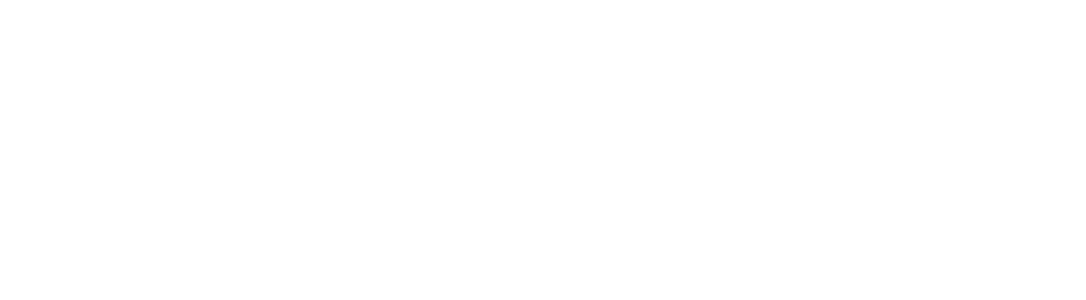
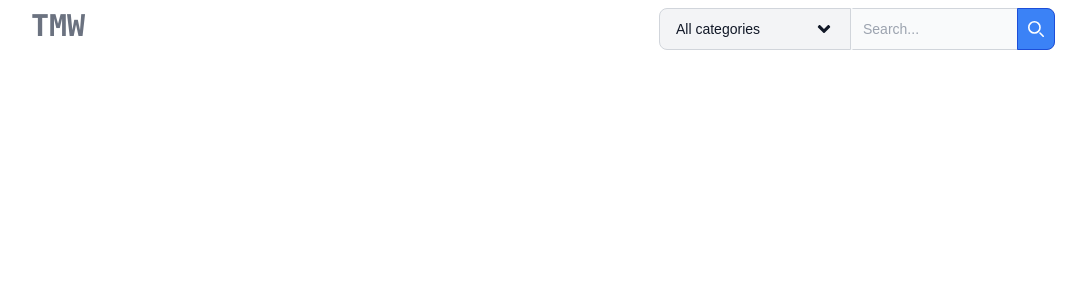
Before and after one commit to Gor-Hoveyan/the-movie-website, a Next.js app: page / in a window 1280 px wide. Shown: the top 300 px of the page, without its empty margins (97-1183 px from the left). Built offline with nearby package versions, Linux system fonts and the light colour scheme.

Commit message:
Add movies and shows pages

```diff
--- a/next.config.mjs
+++ b/next.config.mjs
@@ -8,6 +8,7 @@ const nextConfig = {
       },
     ],
   },
+  reactStrictMode: false,
 };
 
 export default nextConfig;
--- a/src/app/home/page.tsx
+++ b/src/app/home/page.tsx
@@ -5,6 +5,8 @@ export default async function Home() {
   const top = await getTop();
   const popularMovies = await getPopularMovies();
   const popularShows = await getPopularShows();
+  const playingNow = await getPlayingMovies();
+  const upcomingMovies = await getUpcomingMovies();
   return (
     <div className="w-4/5 mx-auto">
       <MovieCarousel movies={top} title="Trending" />
@@ -14,6 +16,8 @@ export default async function Home() {
         type="movie"
       />
       <MovieCarousel movies={popularShows} title="Popular TV Shows" type="tv" />
+      <MovieCarousel movies={playingNow} title="Playing now" type="movie" />
+      <MovieCarousel movies={playingNow} title="Upcoming" type="movie" />
     </div>
   );
 }
@@ -39,4 +43,16 @@ async function getPopularShows(): Promise<MoviesData> {
   return (await data).json();
 }
 
-//
+async function getPlayingMovies(): Promise<MoviesData> {
+  const data: Promise<Response> = fetch(
+    `https://api.themoviedb.org/3/movie/now_playing?language=en-US&page=1&api_key=fb1c9bd7dc22cbc5831bea8ce17ea69e`
+  );
+  return (await data).json();
+}
+
+async function getUpcomingMovies(): Promise<MoviesData> {
+  const data: Promise<Response> = fetch(
+    `https://api.themoviedb.org/3/movie/upcoming?language=en-US&page=1&api_key=fb1c9bd7dc22cbc5831bea8ce17ea69e`
+  );
+  return (await data).json();
+}
--- a/src/app/layout.tsx
+++ b/src/app/layout.tsx
@@ -1,6 +1,7 @@
 import type { Metadata } from "next";
 import localFont from "next/font/local";
 import "./globals.css";
+import Header from "@/components/Header";
 
 const geistSans = localFont({
   src: "./fonts/GeistVF.woff",
@@ -28,6 +29,7 @@ export default function RootLayout({
       <body
         className={`${geistSans.variable} ${geistMono.variable} antialiased`}
       >
+        <Header />
         {children}
       </body>
     </html>
--- /dev/null
+++ b/src/app/movies/page.tsx
@@ -0,0 +1,46 @@
+import MovieCarousel from "@/components/MovieCarousel/MovieCarousel";
+import { MoviesData } from "@/types/movie";
+
+export default async function Home() {
+  const popularMovies = await getPopularMovies();
+  const playingNow = await getPlayingMovies();
+  const upcomingMovies = await getUpcomingMovies();
+  const topRatedMovies = await getTopRatedMovies();
+  return (
+    <div className="w-4/5 mx-auto">
+      <MovieCarousel movies={topRatedMovies} title="Top rated" type="movie" />
+
+      <MovieCarousel movies={popularMovies} title="Popular" type="movie" />
+      <MovieCarousel movies={playingNow} title="Playing now" type="movie" />
+      <MovieCarousel movies={upcomingMovies} title="Upcoming" type="movie" />
+    </div>
+  );
+}
+
+async function getPopularMovies(): Promise<MoviesData> {
+  const data: Promise<Response> = fetch(
+    `https://api.themoviedb.org/3/movie/popular?language=en-US&page=1&api_key=fb1c9bd7dc22cbc5831bea8ce17ea69e`
+  );
+  return (await data).json();
+}
+
+async function getPlayingMovies(): Promise<MoviesData> {
+  const data: Promise<Response> = fetch(
+    `https://api.themoviedb.org/3/movie/now_playing?language=en-US&page=1&api_key=fb1c9bd7dc22cbc5831bea8ce17ea69e`
+  );
+  return (await data).json();
+}
+
+async function getUpcomingMovies(): Promise<MoviesData> {
+  const data: Promise<Response> = fetch(
+    `https://api.themoviedb.org/3/movie/upcoming?language=en-US&page=1&api_key=fb1c9bd7dc22cbc5831bea8ce17ea69e`
+  );
+  return (await data).json();
+}
+
+async function getTopRatedMovies(): Promise<MoviesData> {
+  const data: Promise<Response> = fetch(
+    `https://api.themoviedb.org/3/movie/top_rated?language=en-US&page=1&api_key=fb1c9bd7dc22cbc5831bea8ce17ea69e`
+  );
+  return (await data).json();
+}
--- /dev/null
+++ b/src/app/search/page.tsx
@@ -0,0 +1,31 @@
+import MovieIcon from "@/components/MovieIcon";
+import { MoviesData } from "@/types/movie";
+import { headers } from "next/headers";
+
+export default async function Page() {
+  let results: MoviesData | undefined;
+  const headersList = headers();
+  const fullUrl = headersList.get("referer") || "";
+  console.log(fullUrl);
+  const category = fullUrl.split("category=")[1].split("&")[0];
+  const query = fullUrl.split("query=")[1];
+  results = await getData(category, query);
+
+  console.log(results);
+  return (
+    <div>
+      {results?.results.map((movie, index) => {
+        return <MovieIcon movie={movie} type={category} key={index} />;
+      })}
+    </div>
+  );
+}
+
+async function getData(category: string, query: string): Promise<MoviesData> {
+  const data: Promise<Response> = fetch(
+    `https://api.themoviedb.org/3/search/${category}?query=${query}&include_adult=false&language=en-US&page=1&api_key=fb1c9bd7dc22cbc5831bea8ce17ea69e`
+  );
+  return (await data).json();
+}
+
+// https://api.themoviedb.org/3/search/movie?query=s&include_adult=false&language=en-US&page=1
--- /dev/null
+++ b/src/app/shows/page.tsx
@@ -0,0 +1,47 @@
+import MovieCarousel from "@/components/MovieCarousel/MovieCarousel";
+import { MoviesData } from "@/types/movie";
+
+export default async function Home() {
+  const popularShows = await getPopularShows();
+  const airingShows = await getAiringShows();
+  const onAirShows = await getShowsOnAir();
+  const topRatedShows = await getTopRatedShows();
+  return (
+    <div className="w-4/5 mx-auto">
+      <MovieCarousel movies={topRatedShows} title="Top rated" type="tv" />
+      <MovieCarousel movies={popularShows} title="Popular" type="tv" />
+      <MovieCarousel movies={airingShows} title="Airing today" type="tv" />
+      <MovieCarousel movies={onAirShows} title="Aired on this week" type="tv" />
+    </div>
+  );
+}
+
+async function getPopularShows(): Promise<MoviesData> {
+  const data: Promise<Response> = fetch(
+    `https://api.themoviedb.org/3/tv/popular?language=en-US&page=1&api_key=fb1c9bd7dc22cbc5831bea8ce17ea69e`
+  );
+  return (await data).json();
+}
+
+async function getAiringShows(): Promise<MoviesData> {
+  const data: Promise<Response> = fetch(
+    `https://api.themoviedb.org/3/tv/airing_today?language=en-US&page=1&api_key=fb1c9bd7dc22cbc5831bea8ce17ea69e`
+  );
+  return (await data).json();
+}
+
+async function getShowsOnAir(): Promise<MoviesData> {
+  const data: Promise<Response> = fetch(
+    `https://api.themoviedb.org/3/tv/on_the_air?language=en-US&page=1&api_key=fb1c9bd7dc22cbc5831bea8ce17ea69e`
+  );
+  return (await data).json();
+}
+
+async function getTopRatedShows(): Promise<MoviesData> {
+  const data: Promise<Response> = fetch(
+    `https://api.themoviedb.org/3/tv/top_rated?language=en-US&page=1&api_key=fb1c9bd7dc22cbc5831bea8ce17ea69e`
+  );
+  return (await data).json();
+}
+
+//https://api.themoviedb.org/3/tv/top_rated?language=en-US&page=1
--- /dev/null
+++ b/src/components/Header.tsx
@@ -0,0 +1,18 @@
+import Link from "next/link";
+import Search from "./Search";
+
+export default function Header() {
+  return (
+    <header className="w-4/5 mx-auto pt-2">
+      <div className="flex flex-row justify-between">
+        <Link
+          href={`/home`}
+          className="text-gray-500 font-extrabold text-3xl font-mono"
+        >
+          TMW
+        </Link>
+        <Search />
+      </div>
+    </header>
+  );
+}
--- /dev/null
+++ b/src/components/MovieList.tsx
@@ -0,0 +1 @@
+export default function MovieList() {}
--- /dev/null
+++ b/src/components/Search.tsx
@@ -0,0 +1,102 @@
+"use client";
+import { useState } from "react";
+import { FaAngleDown } from "react-icons/fa";
+import { useRouter } from "next/navigation";
+
+export default function Search() {
+  const [searchTerm, setSearchTerm] = useState<string>("");
+  const [selectedCategory, setSelectedCategory] =
+    useState<string>("All categories");
+  const [dropdownOpen, setDropdownOpen] = useState<boolean>(false);
+  const router = useRouter();
+
+  const handleInputChange = (e: React.ChangeEvent<HTMLInputElement>) => {
+    setSearchTerm(e.target.value);
+  };
+
+  const handleDropdownToggle = () => {
+    setDropdownOpen(!dropdownOpen);
+  };
+
+  const handleCategorySelect = (category: string) => {
+    setSelectedCategory(category);
+    setDropdownOpen(false);
+  };
+
+  const handleSubmit = (e: React.FormEvent<HTMLFormElement>) => {
+    e.preventDefault();
+    router.replace(
+      `/search?category=${selectedCategory.toLowerCase()}&query=${searchTerm.toLowerCase()}`
+    );
+  };
+
+  return (
+    <form className="max-w-lg" onSubmit={handleSubmit}>
+      <div className="flex">
+        <button
+          id="dropdown-button"
+          type="button"
+          onClick={handleDropdownToggle}
+          className="flex-shrink-0 z-10 justify-between inline-flex items-center w-48 px-4 text-sm font-medium text-center text-gray-900 bg-gray-100 border border-gray-300 rounded-s-lg hover:bg-gray-200 focus:ring-4 focus:outline-none focus:ring-gray-100 dark:bg-gray-700 dark:hover:bg-gray-600 dark:focus:ring-gray-700 dark:text-white dark:border-gray-600"
+        >
+          {selectedCategory}
+          <FaAngleDown size={20} />
+        </button>
+
+        {dropdownOpen && (
+          <div
+            id="dropdown"
+            className="z-10 bg-white divide-y divide-gray-100 rounded-lg shadow w-44 dark:bg-gray-700 absolute mt-10"
+          >
+            <ul className="py-2 text-sm text-gray-700 dark:text-gray-200">
+              {["All categories", "Movie", "TV"].map((category) => (
+                <li key={category}>
+                  <button
+                    type="button"
+                    className="inline-flex w-full px-4 py-2 hover:bg-gray-100 dark:hover:bg-gray-600 dark:hover:text-white"
+                    onClick={() => handleCategorySelect(category)}
+                  >
+                    {category}
+                  </button>
+                </li>
+              ))}
+            </ul>
+          </div>
+        )}
+
+        <div className="relative w-full">
+          <input
+            type="search"
+            id="search-dropdown"
+            className="block p-2.5 w-full z-20 text-sm text-gray-900 bg-gray-50 rounded-e-lg border-s-gray-50 border-s-2 border border-gray-300 focus:ring-blue-500 focus:border-blue-500 dark:bg-gray-700 dark:border-s-gray-700  dark:border-gray-600 dark:placeholder-gray-400 dark:text-white dark:focus:border-blue-500"
+            placeholder="Search..."
+            required
+            value={searchTerm}
+            onChange={handleInputChange}
+          />
+          <button
+            type="submit"
+            className="absolute top-0 end-0 p-2.5 text-sm font-medium h-full text-white bg-blue-500 rounded-e-lg border border-blue-700 hover:bg-blue-700 focus:ring-4 focus:outline-none focus:ring-blue-300 dark:bg-blue-600 dark:hover:bg-blue-700 dark:focus:ring-blue-800 duration-500"
+          >
+            <svg
+              className="w-4 h-4"
+              aria-hidden="true"
+              xmlns="http://www.w3.org/2000/svg"
+              fill="none"
+              viewBox="0 0 20 20"
+            >
+              <path
+                stroke="currentColor"
+                strokeLinecap="round"
+                strokeLinejoin="round"
+                strokeWidth="2"
+                d="M19 19l-4-4m0-7A7 7 0 1 1 1 8a7 7 0 0 1 14 0Z"
+              />
+            </svg>
+            <span className="sr-only">Search</span>
+          </button>
+        </div>
+      </div>
+    </form>
+  );
+}
```
